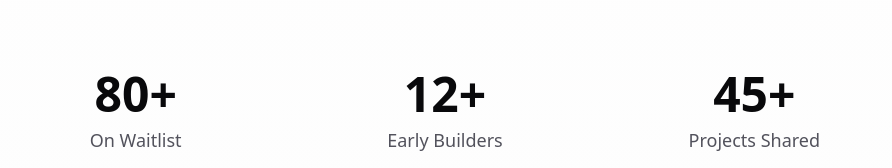
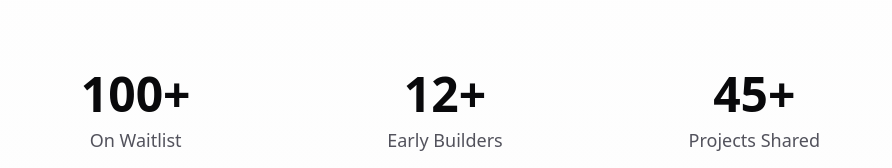
Before and after one commit to nsoybean/launch-feed, a Next.js app: page / in a window 1280 px wide. Shown: the part 583-751 px from the top of the page, without its empty margins (195-1087 px from the left). Built offline with nearby package versions, Linux system fonts and the light colour scheme.

Commit message:
feat: stats

```diff
--- a/app/page.tsx
+++ b/app/page.tsx
@@ -224,7 +224,7 @@ export default function Home() {
         <div className="mx-auto max-w-4xl">
           <div className="grid grid-cols-1 gap-8 sm:grid-cols-3">
             <div className="text-center">
-              <div className="text-5xl font-bold">80+</div>
+              <div className="text-5xl font-bold">100+</div>
               <div className="mt-2 text-lg text-zinc-600 dark:text-zinc-400">
                 On Waitlist
               </div>
```
